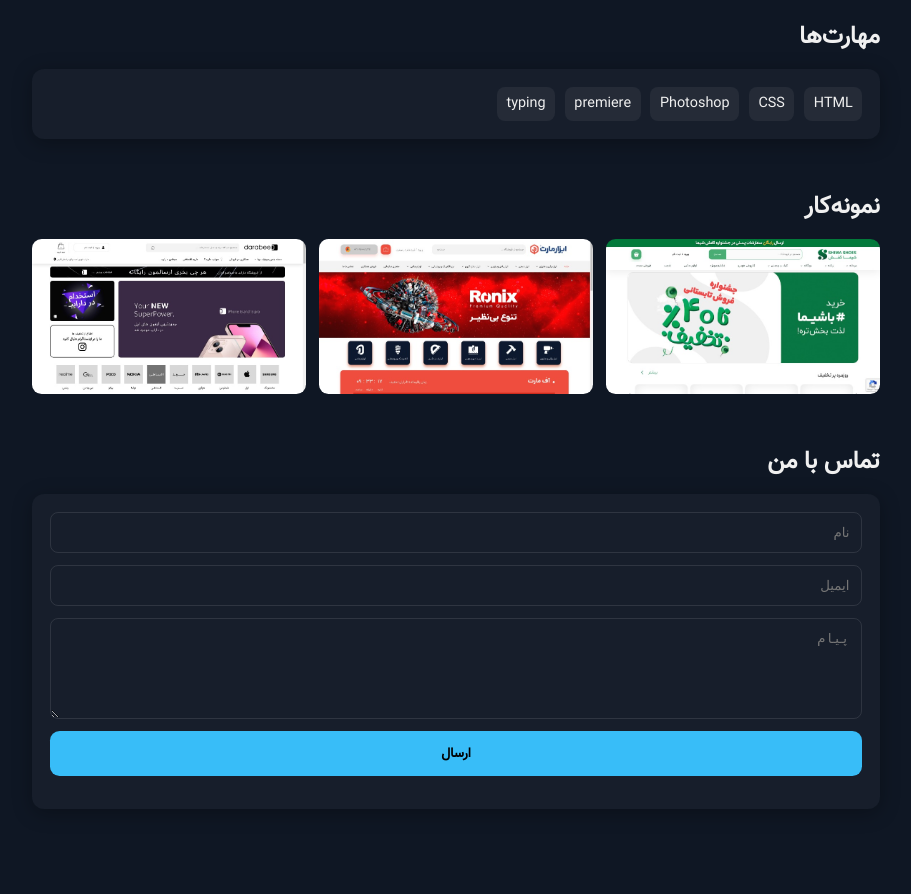
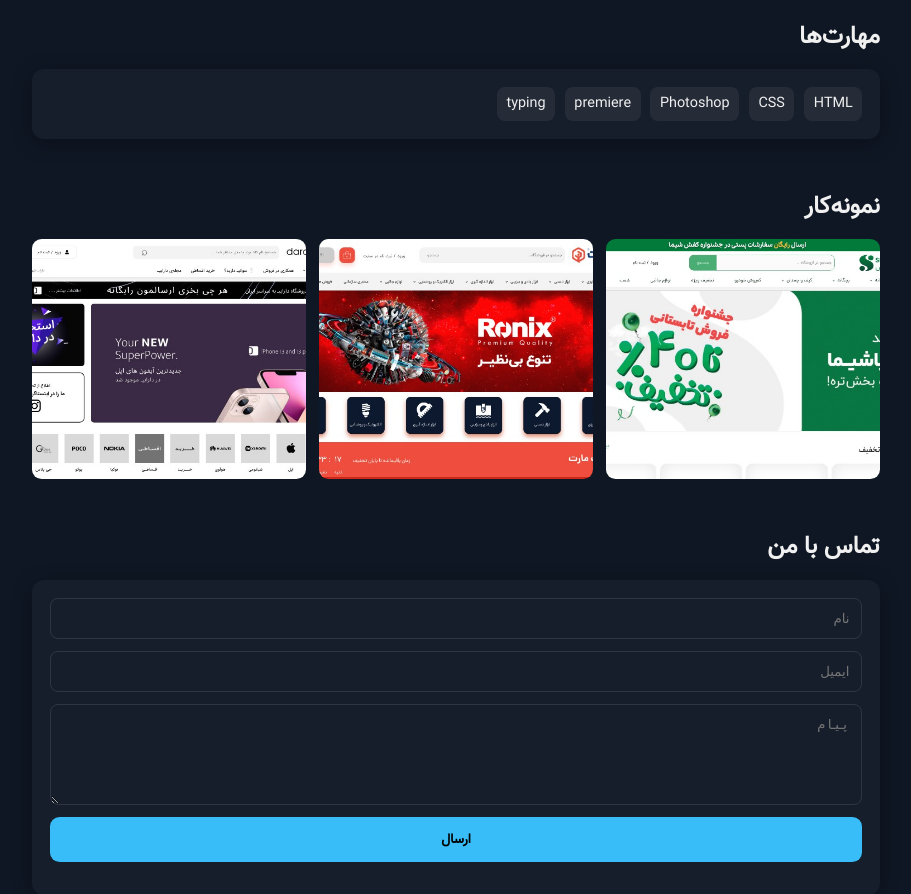
Before and after one commit to desktophoseini101019-ux/my-website, a PHP site: page / in a window 1280 px wide. Shown: the part 641-1535 px from the top of the page, without its empty margins (184-1095 px from the left). Run offline with PHP 8.4, Linux system fonts and the light colour scheme.

Commit message:
Update style.css

```diff
--- a/style.css
+++ b/style.css
@@ -105,7 +105,7 @@ h2 {
 .grid img {
   width: 100%;
   border-radius: 0.6rem;
-  height: 100%;
+  height: 15rem;
   object-fit: cover;
   transition: transform .25s ease-out;
 }
```
